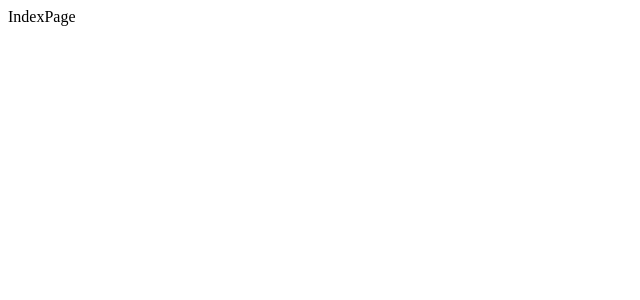
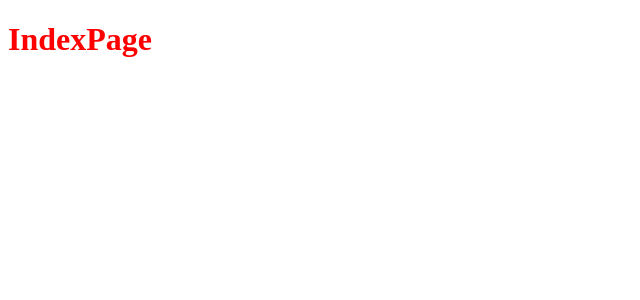
Before and after one commit to chibi929/chibi929.github.io, a Nuxt app: page / in a window 1280 px wide. Shown: the top 300 px of the page, without its empty margins (0-640 px from the left). Built offline with nearby package versions, Linux system fonts and the light colour scheme.

Commit message:
[Update] Update Nuxt.js x SCSS.

```diff
--- a/package.json
+++ b/package.json
@@ -37,6 +37,8 @@
     "eslint-plugin-vue": "^8.2.0",
     "jest": "^27.4.4",
     "prettier": "^2.5.1",
+    "sass": "^1.51.0",
+    "sass-loader": "10",
     "ts-jest": "^27.1.1",
     "vue-class-component": "^7.2.6",
     "vue-jest": "^3.0.4",
--- a/pages/index.vue
+++ b/pages/index.vue
@@ -1,5 +1,7 @@
 <template>
-  <div class="index-page">IndexPage</div>
+  <div class="index-page">
+    <h1>IndexPage</h1>
+  </div>
 </template>
 
 <script lang="ts">
@@ -18,3 +20,11 @@ export default class IndexPage extends Vue {
   }
 }
 </script>
+
+<style lang="scss" scoped>
+.index-page {
+  h1 {
+    color: red;
+  }
+}
+</style>
```
Also changed, not shown: 1 other file (tests, documents, lock files or other folders).
